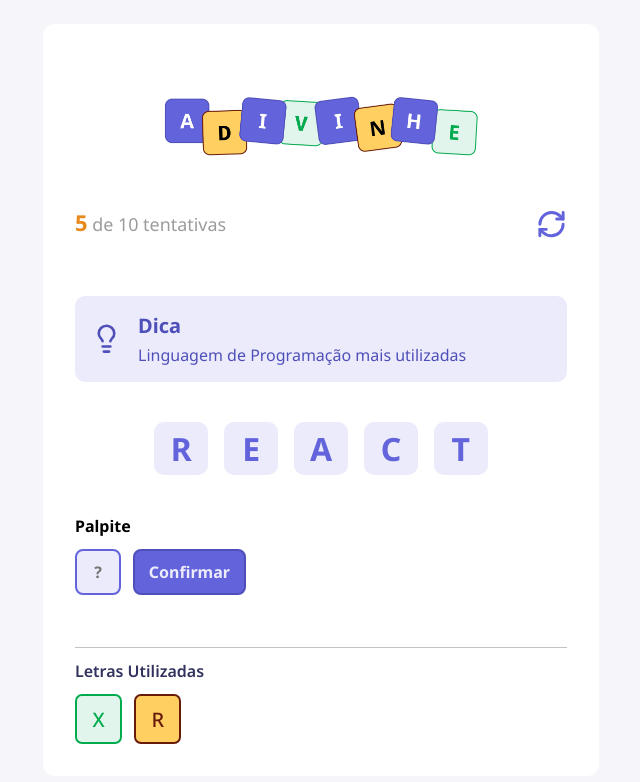
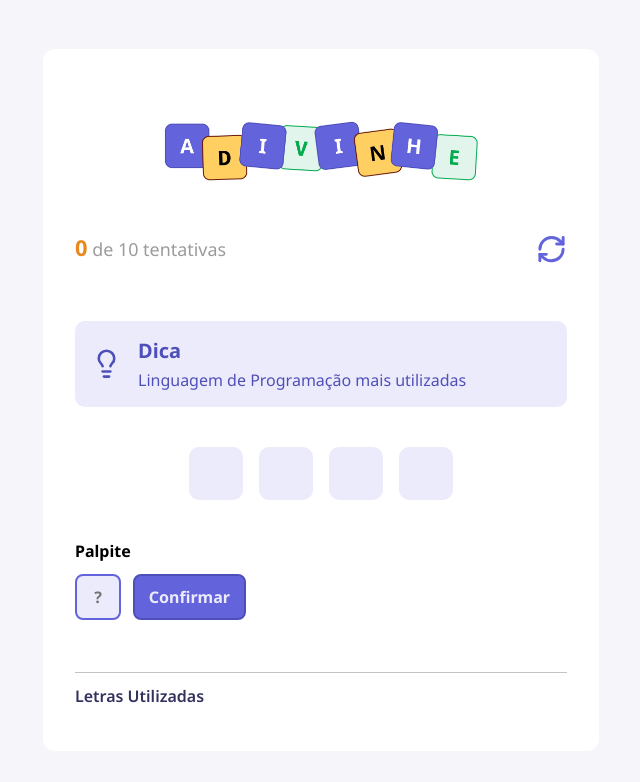
Before and after one commit to RaiVandeberg/jogoDeAdvinhacao, a React (Vite) app: page / in a window 1280 px wide. Shown: the top 782 px of the page, without its empty margins (319-959 px from the left). Built offline with nearby package versions, Linux system fonts and the light colour scheme.

Commit message:
adicinando interatividade

```diff
--- a/src/App.tsx
+++ b/src/App.tsx
@@ -1,37 +1,95 @@
+import { WORDS, Challenge } from "./utils/words";
 import styles from "./app.module.css";
+
+import { useEffect } from "react";
+import { useState } from "react";
+
 import { Header } from "./components/Header"
 import { Button } from "./components/Button";
 import { Tip } from "./components/Header/Tip";
 import { Letter } from "./components/Letter";
 import { Input } from "./components/input";
-import { LeetersUsed } from "./components/LeetersUsed";
+import { LeetersUsed, LeetersUsedProps } from "./components/LeetersUsed";
+
 
 export default function App() {
 
+const [ attempts, setAttempts ] = useState(0)
+const [ letter, setLetter] = useState("")
+const [leetersUsed, setLeetersUsed] = useState<LeetersUsedProps[]>([])
+const [ challenge, setChallenge] = useState<Challenge | null >(null)
+
   function handleRestartGame(){
     alert("Reiniciando o jogo")
+
+  }
+
+  function startGame(){
+    const index = Math.floor(Math.random() * WORDS.length)
+    const randomWord = WORDS[index]
+    setChallenge(randomWord)
+
+    setAttempts(0)
+    setLetter("")
+  }
+
+  function handleConfirm(){
+    if(!challenge) {
+      return
+    }
+
+    if (!letter.trim()){
+      return alert("Digite uma letra")
+    }
+
+    const value = letter.toUpperCase()
+    const exists = leetersUsed.find((used) => used.value === value)
+
+    if(exists){
+      return alert("Letra já utilizada " + value)
+    }
+
+    setLeetersUsed((prevState) => [
+      ...prevState, { value, correct: false}])
+      setLetter("")
+
+
+  }
+
+  useEffect(() => {
+    startGame()
+  }, [])
+
+  if(!challenge){
+    return
   }
   return(
     <div className={styles.container} >
       <main>
-      <Header current={5} max={10} onRestart={handleRestartGame} />
+      <Header current={attempts} max={10} onRestart={handleRestartGame} />
       <Tip tip="Linguagem de Programação mais utilizadas" />
 
       <div className={styles.word}>
-      <Letter value="R"/>
-      <Letter value="E"/>
-      <Letter value="A"/>
-      <Letter value="C"/>
-      <Letter value="T"/>
+        {
+          challenge.word.split("").map((letter, index) => (
+            <Letter value="" />
+          )
+        )}
+
+
       </div>
 
       <h4>Palpite</h4>
 
       <div className={styles.guess}>
-      <Input autoFocus maxLength={1} placeholder="?"/>
-      <Button title="Confirmar"/>
+      <Input autoFocus maxLength={1}
+      placeholder="?"
+      value={letter}
+      onChange={(e)=>
+      setLetter(e.target.value)}/>
+      <Button title="Confirmar" onClick={handleConfirm}/>
       </div>
-      <LeetersUsed />
+      <LeetersUsed data={leetersUsed} />
       </main>
     </div>
   )
--- a/src/components/LeetersUsed/index.tsx
+++ b/src/components/LeetersUsed/index.tsx
@@ -1,13 +1,30 @@
 import styles from "./styles.module.css"
+
 import { Letter } from "../Letter"
 
-export function LeetersUsed() {
+export type LeetersUsedProps = {
+  value: string
+  correct: boolean
+}
+
+type Props = {
+  data: LeetersUsedProps[]
+}
+
+export function LeetersUsed({data}: Props){
   return (
     <div className={styles.leetersUsed}>
       <h5>Letras Utilizadas</h5>
       <div>
-        <Letter value="X" size="small" color="correct" />
-        <Letter value="R" size="small" color="wrong"/>
+        {
+          data.map(({value, correct}) => (
+            <Letter
+            value={value}
+            size="small"
+            color={correct ? "correct" : "wrong"} />
+          ))}
+
+
       </div>
     </div>
   )
```
